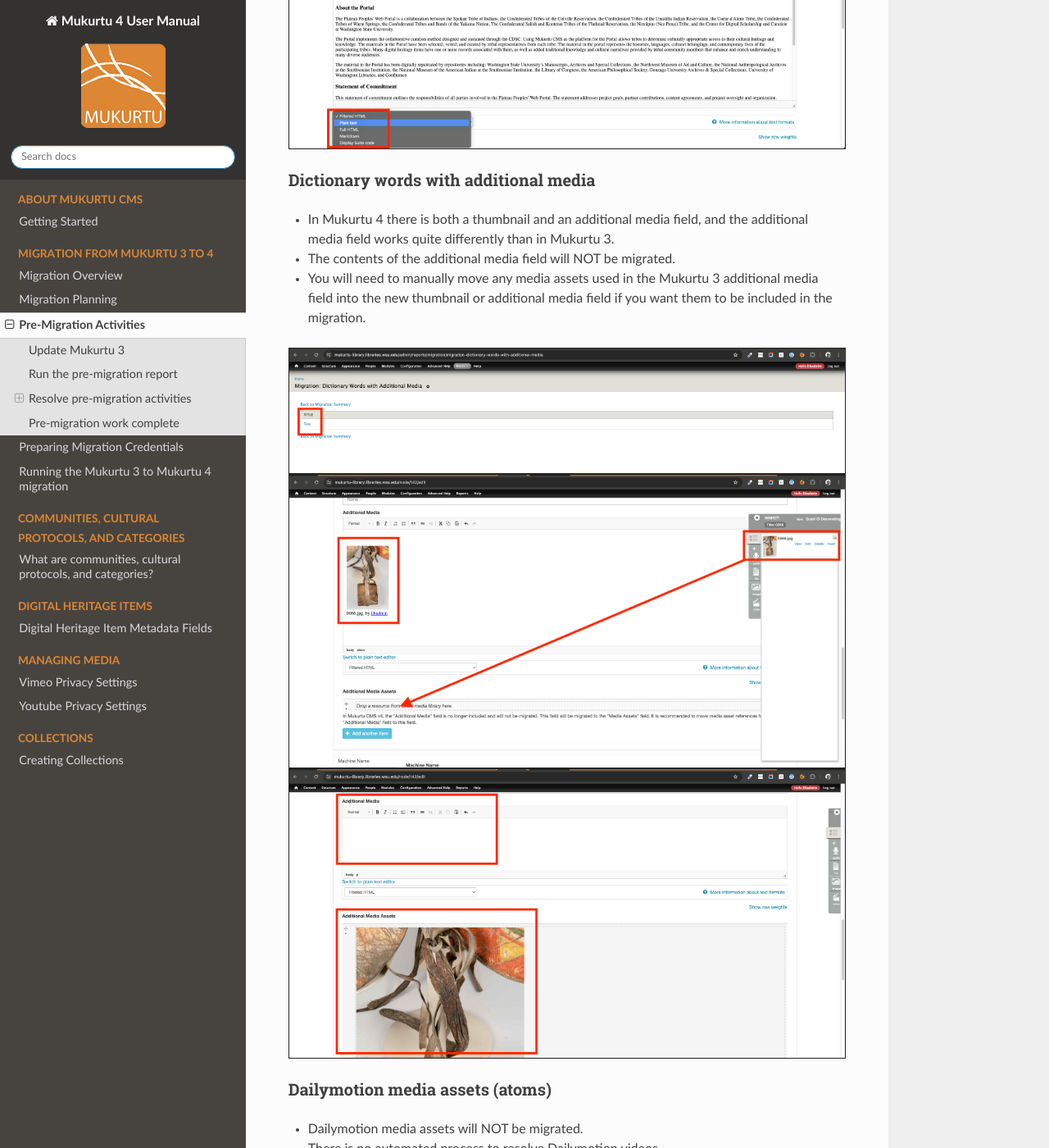
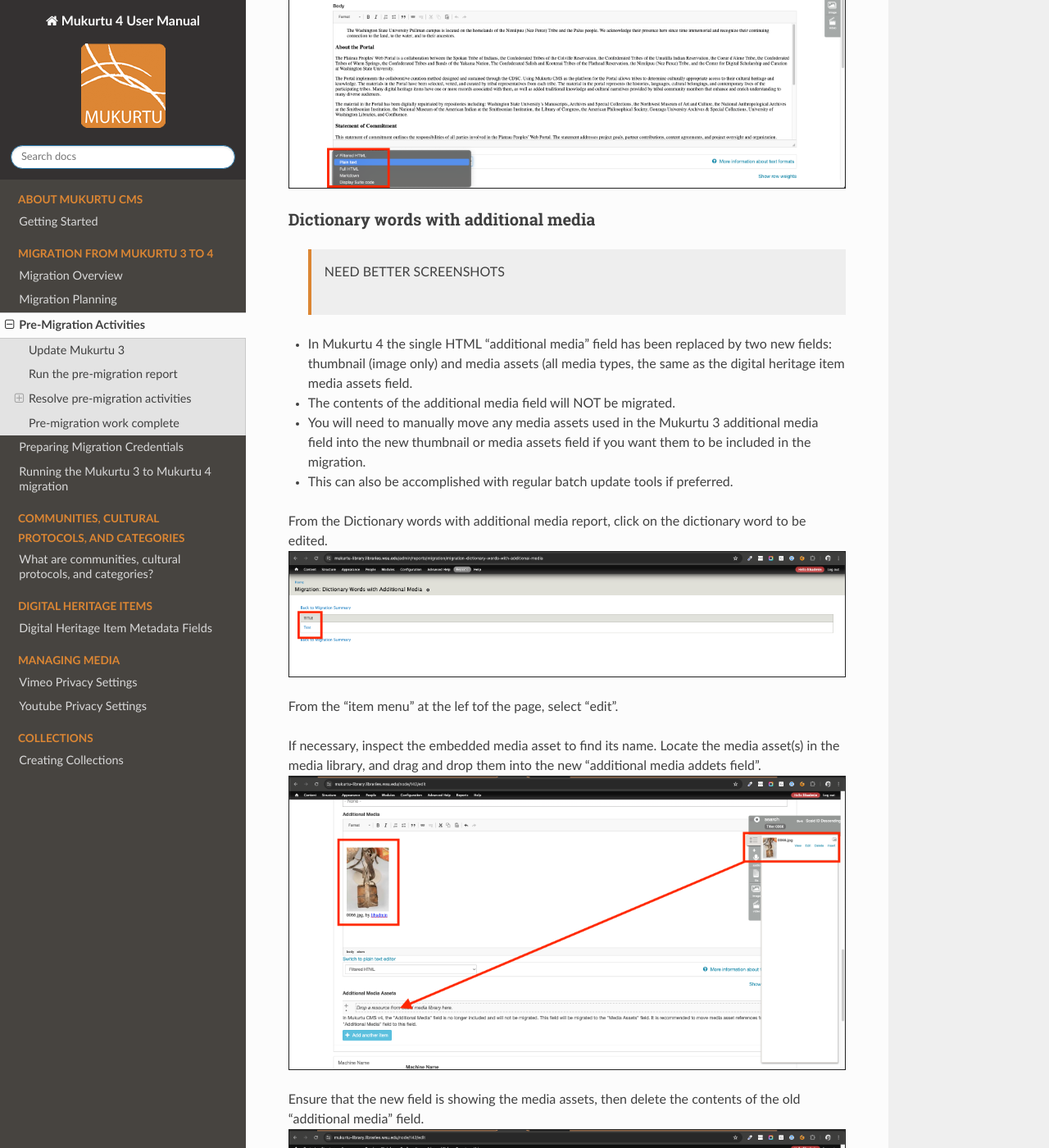
Before and after one commit to MukurtuCMS/mukurtudocs, a Sphinx documentation site: the page built from docs/source/migration/Pre-Migration.md, in a window 1280 px wide and 1400 px high, scrolled down 8282 px. Shown: the whole window at 82% size. Built offline with Sphinx 7.4.7 and the Read the Docs theme 2.0.0, drawn with Linux system fonts in a browser that asks for light colours; some of the changed text lies outside the part shown.

Commit message:
Update Pre-Migration.md

```diff
--- a/docs/source/migration/Pre-Migration.md
+++ b/docs/source/migration/Pre-Migration.md
@@ -50,7 +50,7 @@
 
 Each category will have a summary in the "status" field on the right, which includes a link to a more detailed report and actions.
 
-You MUST resolve "content nodes with no protocols" before resolving "media assets with no protocols". Otherwise ou can resolve these activities in whichever order your prefer.
+You should resolve "content nodes with no protocols" and "dictionary words with additional media" before resolving "media assets with no protocols" to avoid going through some steps multiple times (there is no harm in this, it just requires repeating steps). Otherwise ou can resolve these activities in whichever order your prefer.
 
 ### Content (nodes) with no assigned protocols
 
@@ -148,14 +148,26 @@
 
 
 ### Dictionary words with additional media
+> NEED BETTER SCREENSHOTS
 
-   - In Mukurtu 4 there is both a thumbnail and an additional media field, and the additional media field works quite differently than in Mukurtu 3.
+   - In Mukurtu 4 the single HTML "additional media" field has been replaced by two new fields: thumbnail (image only) and media assets (all media types, the same as the digital heritage item media assets field.
    - The contents of the additional media field will NOT be migrated.
-   - You will need to manually move any media assets used in the Mukurtu 3 additional media field into the new thumbnail or additional media field if you want them to be included in the migration.
+   - You will need to manually move any media assets used in the Mukurtu 3 additional media field into the new thumbnail or media assets field if you want them to be included in the migration.
+   - This can also be accomplished with regular batch update tools if preferred.
 
+From the Dictionary words with additional media report, click on the dictionary word to be edited.
 ![pre-migration-dictionary-media-01](../embeds/pre-migration-dictionary-media-01.png)
+
+From the "item menu" at the lef tof the page, select "edit".
+
+
+If necessary, inspect the embedded media asset to find its name. Locate the media asset(s) in the media library, and drag and drop them into the new "additional media addets field".
 ![pre-migration-dictionary-media-02](../embeds/pre-migration-dictionary-media-02.png)
+
+Ensure that the new field is showing the media assets, then delete the contents of the old "additional media" field.
 ![pre-migration-dictionary-media-03](../embeds/pre-migration-dictionary-media-03.png)
+
+Save the item (not shown).
 
 ### Dailymotion media assets (atoms)
 
```
Also changed, not shown: other parts of docs/source/migration/Pre-Migration.md (+1 -1 lines).
